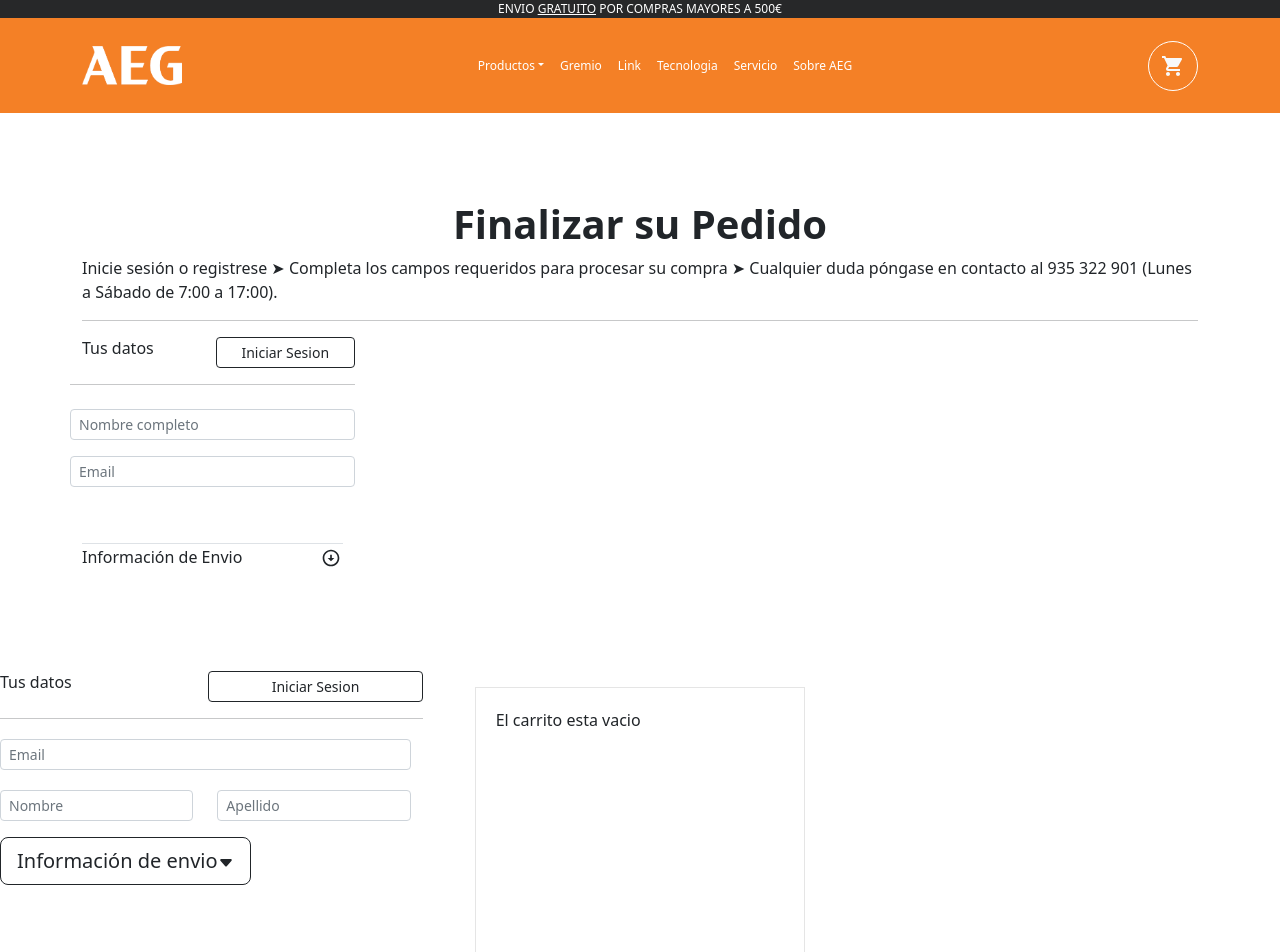
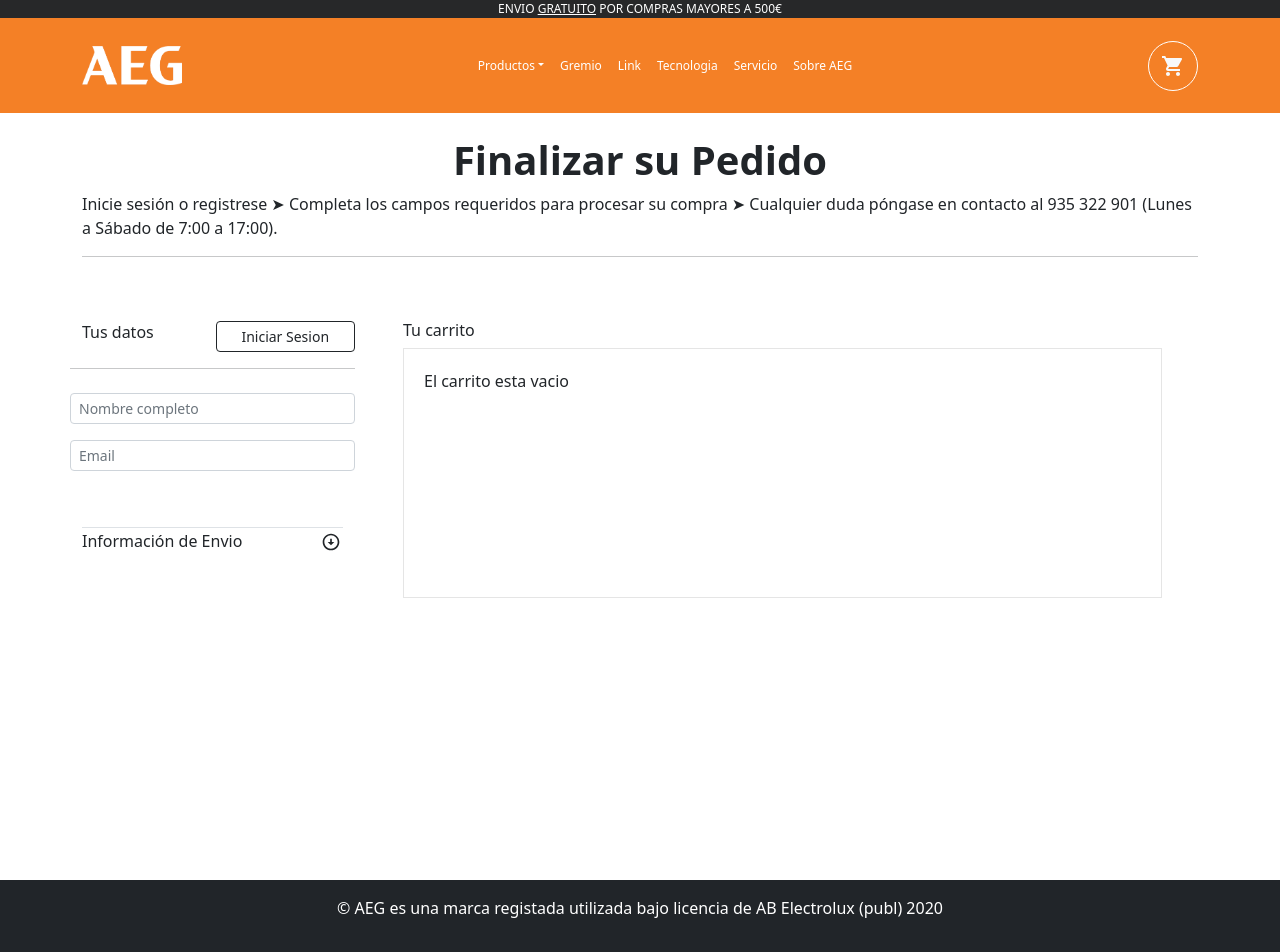
Before and after one commit to BalaguerDev/aeg-ecommerce-react, a React (Create React App) app: page /pedido in a window 1280 px wide. Shown: the top 952 px of the page. Built offline with nearby package versions, Linux system fonts and the light colour scheme.

Commit message:
checkout3

```diff
--- a/src/routes/pages/checkoutCart/CheckoutCart.jsx
+++ b/src/routes/pages/checkoutCart/CheckoutCart.jsx
@@ -2,7 +2,7 @@
 import RemoveCircleOutlineIcon from '@mui/icons-material/RemoveCircleOutline';
 import AddCircleOutlineIcon from '@mui/icons-material/AddCircleOutline';
 import DeleteOutlineIcon from '@mui/icons-material/DeleteOutline';
-import '../../../components/basket/basket.css';
+import './checkoutcart.css';
 import ArrowCircleDownIcon from '@mui/icons-material/ArrowCircleDown';
 
 
@@ -15,7 +15,7 @@
   const totalPrice = itemsPrice + shippingPrice;
   return (
     <div className="min-vh-100">
-      <div className="container my-5 py-5">
+      <div className="container my-2 py-2">
         <div className="row">
           <div className="col-12 mt-5">
             <h1 className="display-6 fw-bolder text-center w-100">Finalizar su Pedido</h1>
@@ -25,7 +25,7 @@
           </div>
         </div>
 
-        <div className="row">
+        <div className="row mt-5">
           <div className="col w-25 col-md-4 col-sm-5 col-xs-12-col-12">
             <div className="row">
               <div className="col-xs-12 col-12">
@@ -103,136 +103,23 @@
                 </div>
               </div>
             </form>
-
-
-
+          </div>
+          <div className="col w-75 col-md-4 col-sm-5 col-xs-12-col-12 px-5">
+            <div className="row">
+              <div className="col-xs-12 col-12">
+                <div className="row titleUser">
+                  <h6 className="col d-flex justify-content-between align-items-center">Tu carrito</h6>
                 </div>
 
 
-        </div>
+                <aside className="w-100 my-0">
 
-
-      </div>
-
-      <div className="row">
-
-        <div className="col-md-4 col-sm-5 col-xs-12-col-12">
-          <div className="row">
-            <div className="col-xs-12 col-12">
-              <div className="row">
-                <h6 className="col d-flex justify-content-between align-items-center">Tus datos</h6>
-                <button type="button" id="opc_show_login" className="col btn btn-sm btn-outline-dark btn-xs float-lg-right">
-                  Iniciar Sesion
-                </button>
-
-                <hr className="my-3" />
-
-                {/* CONTACT USER FORM  */}
-                <form id="form_customer" className="has-validation-callback">
-                  <div className="row">
-                    <div>
-
-                      {/* Form Email */}
-                      <input className="form-control form-control-sm my-1" type="text" placeholder="Email" aria-label="Email" />
-                    </div>
-                  </div>
-
-                  <div className="row">
-                    <div id="field_customer_firstname" className="form-group col-xs-6 col-6 required has-success my-3">
-
-                      {/* Form Name */}
-                      <input className="form-control form-control-sm" type="text" placeholder="Nombre" aria-label="Email" />
-                    </div>
-
-                    <div id="field_customer_firstname" className="form-group col-xs-6 col-6 required has-success my-3">
-
-                      {/* Form LastName */}
-                      <input className="form-control form-control-sm" type="text" placeholder="Apellido" aria-label="Email" />
-                    </div>
-                  </div>
-
-                </form>
-                <p>
-                  <a className="btn btn-outline-dark btn-block btn-lg" data-bs-toggle="collapse" href="#multiCollapseExample1" role="button" aria-expanded="false" aria-controls="multiCollapseExample1">Información de envio
-                    <svg xmlns="http://www.w3.org/2000/svg" width="16" height="16" fill="currentColor" className="bi bi-caret-down-fill" viewBox="0 0 16 16">
-                      <path d="M7.247 11.14 2.451 5.658C1.885 5.013 2.345 4 3.204 4h9.592a1 1 0 0 1 .753 1.659l-4.796 5.48a1 1 0 0 1-1.506 0z" />
-                    </svg></a>
-
-                </p>
-                <div className="row">
-                  <div className="">
-                    <div className="collapse multi-collapse " id="multiCollapseExample1">
-                      <div className="">
-                        <form id="form_customer" className="has-validation-callback">
-                          <div className="row">
-                            <div id="field_customer_firstname" className="form-group col-xs-6 col-6 required has-success my-2">
-
-                              {/* Form DNI */}
-                              <input className="form-control form-control-sm" type="text" placeholder="DNI / NIF / CIF" aria-label="DNI" />
-                            </div>
-
-                            <div id="field_customer_firstname" className="form-group col-xs-6 col-6 required has-success my-2">
-
-                              {/* Form Company */}
-                              <input className="form-control form-control-sm" type="text" placeholder="Empresa" aria-label="Email" />
-                            </div>
-                          </div>
-                          <div className="row">
-                            <div>
-
-                              {/* Form Street */}
-                              <input className="form-control form-control-sm my-1" type="text" placeholder="Dirección" aria-label="Email" />
-                            </div>
-                          </div>
-
-                          <div className="row">
-                            <div id="field_customer_firstname" className="form-group col-xs-6 col-6 required has-success my-2">
-
-                              {/* Form Country */}
-                              <input className="form-control form-control-sm" type="text" placeholder="País" aria-label="DNI" />
-                            </div>
-
-                            <div id="field_customer_firstname" className="form-group col-xs-6 col-6 required has-success my-2">
-
-                              {/* Form ZipCode */}
-                              <input className="form-control form-control-sm" type="number" placeholder="Codigo Postal" aria-label="ZipCode" />
-                            </div>
-                          </div>
-
-                          <div className="row">
-                            <div id="field_customer_firstname" className="form-group col-xs-6 col-6 required has-success my-3">
-
-                              {/* Form DNI */}
-                              <input className="form-control form-control-sm" type="text" placeholder="DNI / NIF / CIF" aria-label="DNI" />
-                            </div>
-
-                            <div id="field_customer_firstname" className="form-group col-xs-6 col-6 required has-success my-3">
-
-                              {/* Form Company */}
-                              <input className="form-control form-control-sm" type="text" placeholder="Empresa" aria-label="company" />
-                            </div>
-                          </div>
-                        </form>
-                      </div>
-                    </div>
-                  </div>
-
-                </div>
-              </div>
-            </div>
-          </div>
-        </div>
-
-        <div className="col-md-4 col-sm-5 col-xs-12-col-12">
-
-          <aside className="block my-0">
-
-            <div className="scrollElement">
+                  <div className="scrollCheckout w-100">
                     {cartItems.length === 0 && <div>El carrito esta vacio</div>}
                     {cartItems.map((item) => (
 
                       <div key={item.id}>
-                  <div className="row itemDivCart row align-items-center">
+                        <div className="row itemCheckout row align-items-center">
                           <div className="col">
                             <img src={item.img} alt={item.name} className="img-fluid" data-bs-toggle="modal" data-bs-target={"#product" + item.id} />
                           </div>
@@ -291,8 +178,9 @@
               </div>
 
             </div>
-
-
+          </div>
+        </div>
+      </div>
     </div>
 
 
--- /dev/null
+++ b/src/routes/pages/checkoutCart/checkoutcart.css
@@ -0,0 +1,21 @@
+.scrollCheckout{
+    height: 250px;
+    overflow-y: scroll;
+    border:1px solid rgba(0, 0, 0, 0.1);
+    padding:20px;
+}
+
+.scrollCheckout::-webkit-scrollbar {
+    width: 10px;
+  }
+
+  .scrollCheckout::-webkit-scrollbar-track {
+    background: #ebebeb;
+    border-radius: 20px;
+  }
+
+  .scrollCheckout::-webkit-scrollbar-thumb {
+    background-color: #f48026;
+    border-radius: 20px;
+    border:2px solid  #ebebeb;
+  }
```
Lines whose indentation alone changed are shown as unchanged.
